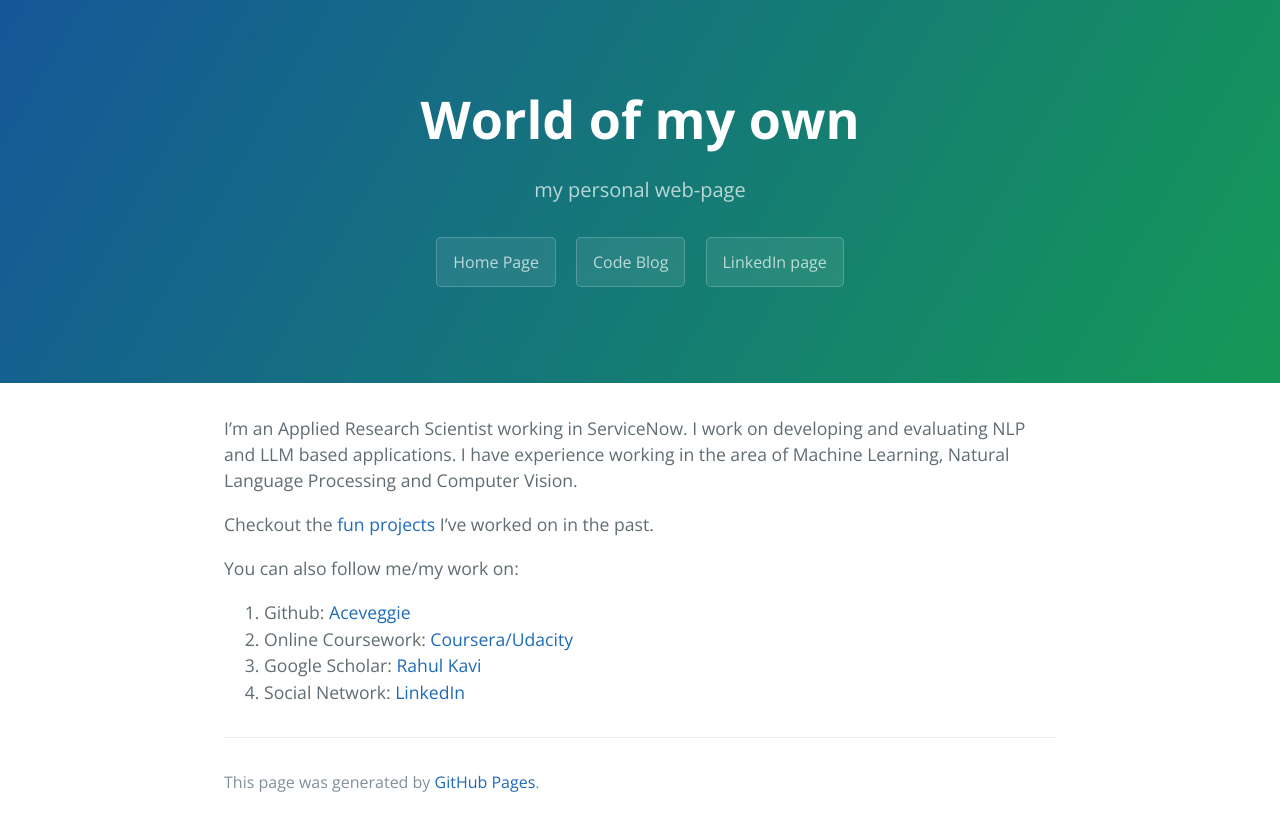
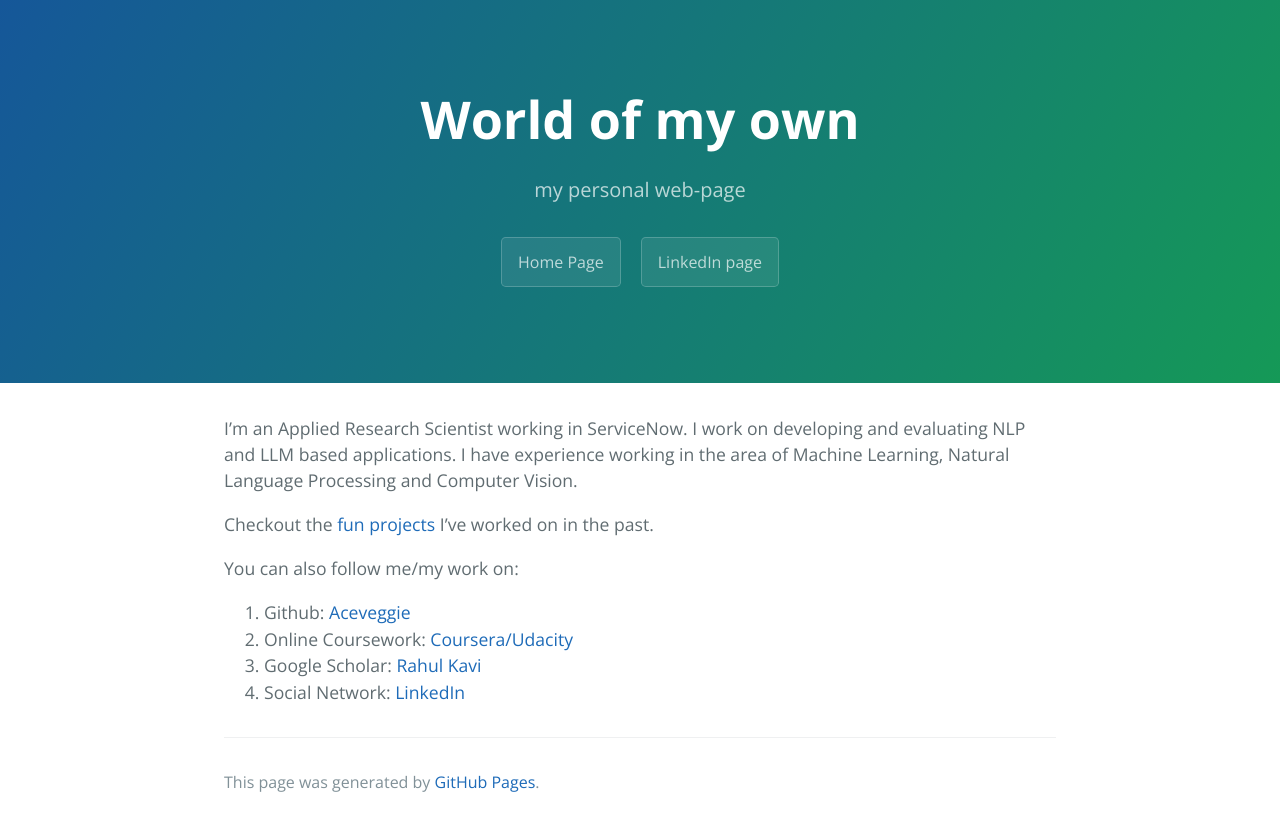
Before and after one commit to aceveggie/aceveggie.github.io, a Jekyll site: the page built from index.md, in a window 1280 px wide. Shown: the top 831 px of the page. Built offline with Jekyll 4.4.1, drawn with Linux system fonts in a browser that asks for light colours.

Commit message:
removed link

```diff
--- a/_layouts/default.html
+++ b/_layouts/default.html
@@ -30,7 +30,6 @@
       {% endif %}
       {% if site.show_downloads %}
         <a href="{{ site.github.home_page_url }}" class="btn">Home Page</a>
-        <a href="{{ site.github.code_blog_url }}" class="btn">Code Blog</a>
         <a href="{{ site.github.linkedin_page_url }}" class="btn">LinkedIn page</a>
       {% endif %}
     </header>
```
